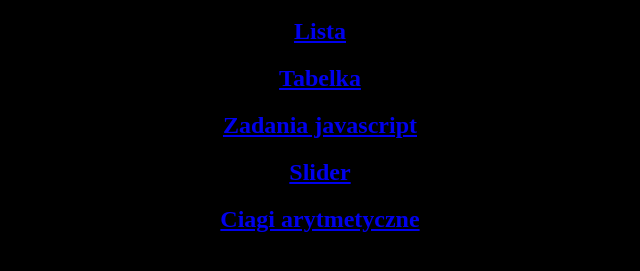
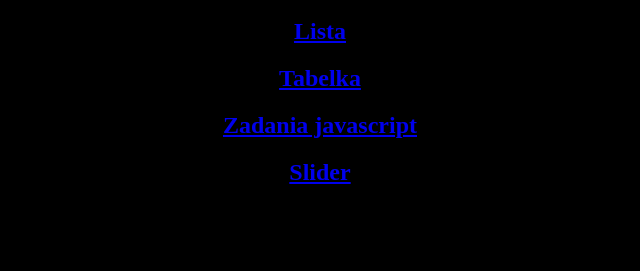
Before and after one commit to DripCEO1337/Strona, a plain HTML site: page index.html in a window 1280 px wide. Shown: the part 95-366 px from the top of the page, without its empty margins (320-960 px from the left). Drawn offline with Linux system fonts and the light colour scheme.

Commit message:
Update index.html

```diff
--- a/index.html
+++ b/index.html
@@ -18,7 +18,7 @@
 	<h2 class="linki"><a href="tablea/index.html">Tabelka</a></h2>
 	<h2 class="linki"><a href="dwazadania/index.html">Zadania javascript</a></h2>
 	<h2 class="linki"><a href="skrypcik/index.html">Slider</a></h2>
-	<h2 class="linki"><a href="ciagi/index.html">Ciagi arytmetyczne</a></h2>
+
 
 
 </body>
```
